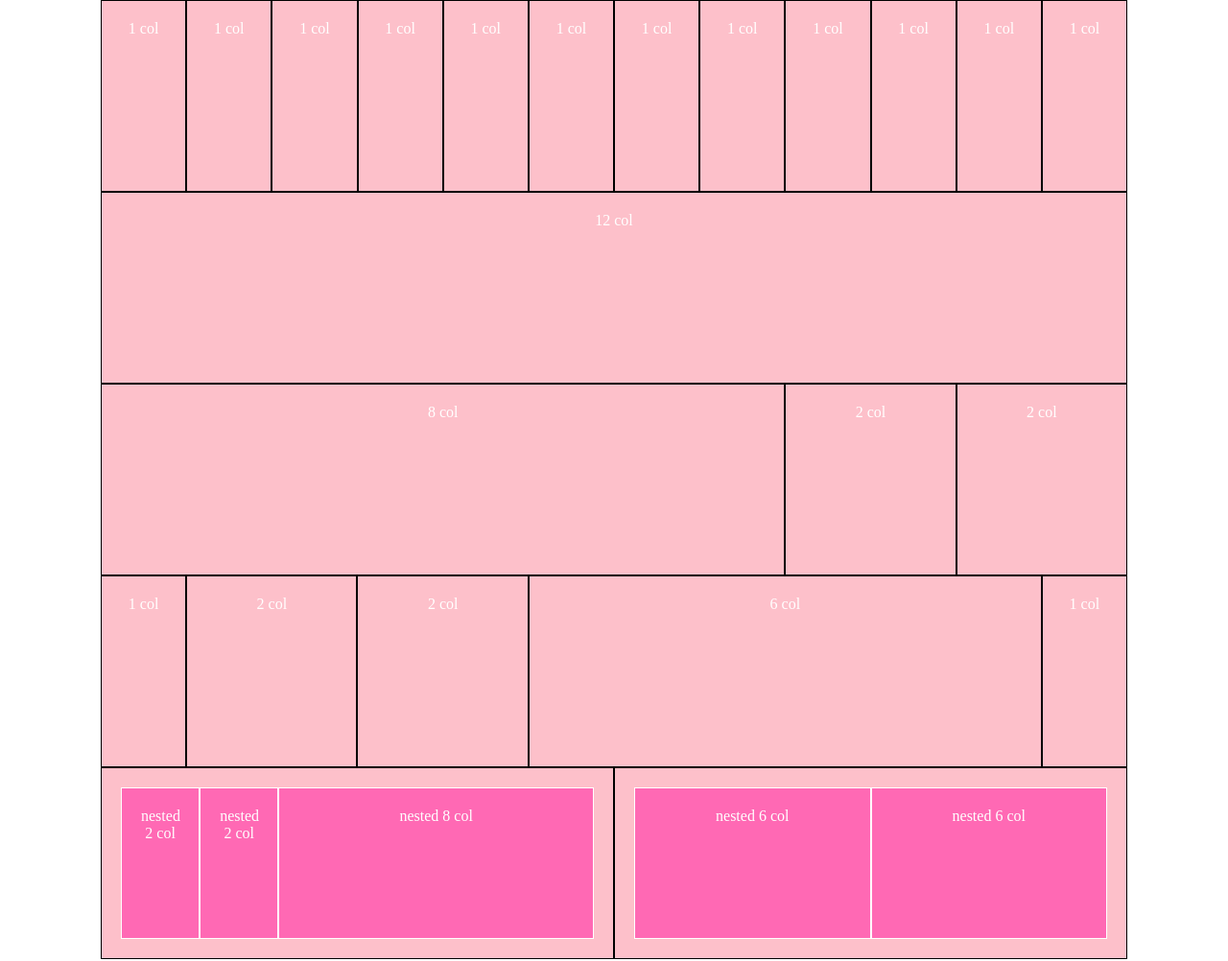
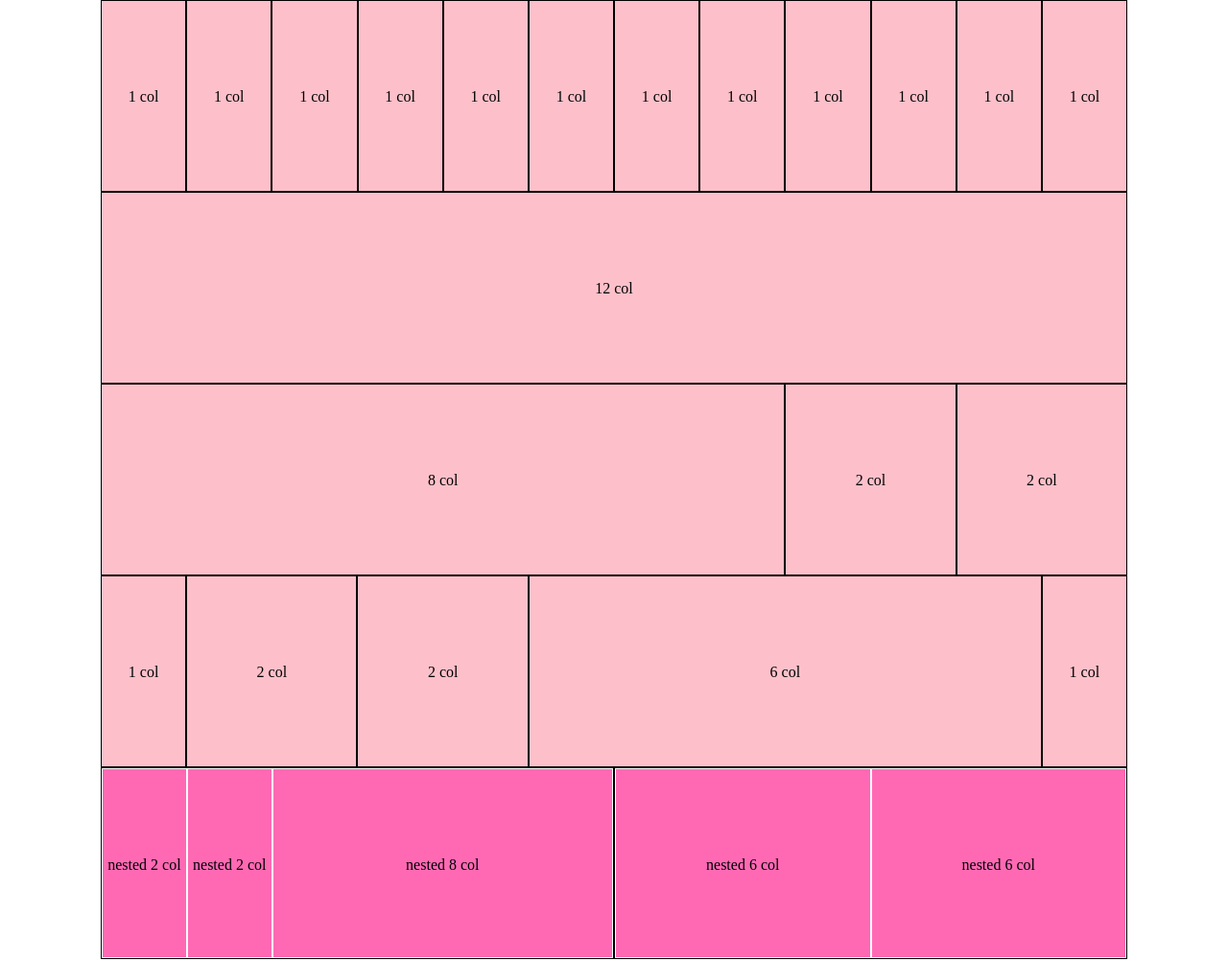
Before and after one commit to NicolaRebecca/html-css-12bool, a plain HTML site: page index.html in a window 1280 px wide. Shown: the whole page at 96% size. Drawn offline with Linux system fonts and the light colour scheme.

Commit message:
testi centrati

```diff
--- a/css/style.css
+++ b/css/style.css
@@ -4,9 +4,6 @@
     box-sizing: border-box;
 }
 
-body {
-    color: #fff;
-}
 
 
 .container {
@@ -24,12 +21,12 @@ body {
     background: rgb(253, 192, 202, 100);
     border: 2px #ccc solid;
     height: 200px;
-    padding:20px;
-
+    line-height: 200px;
     border: 1px solid black;
     text-align: center;
 
 }
+
 
 [class*="col"] > .row > [class*="col"]
 {
```
